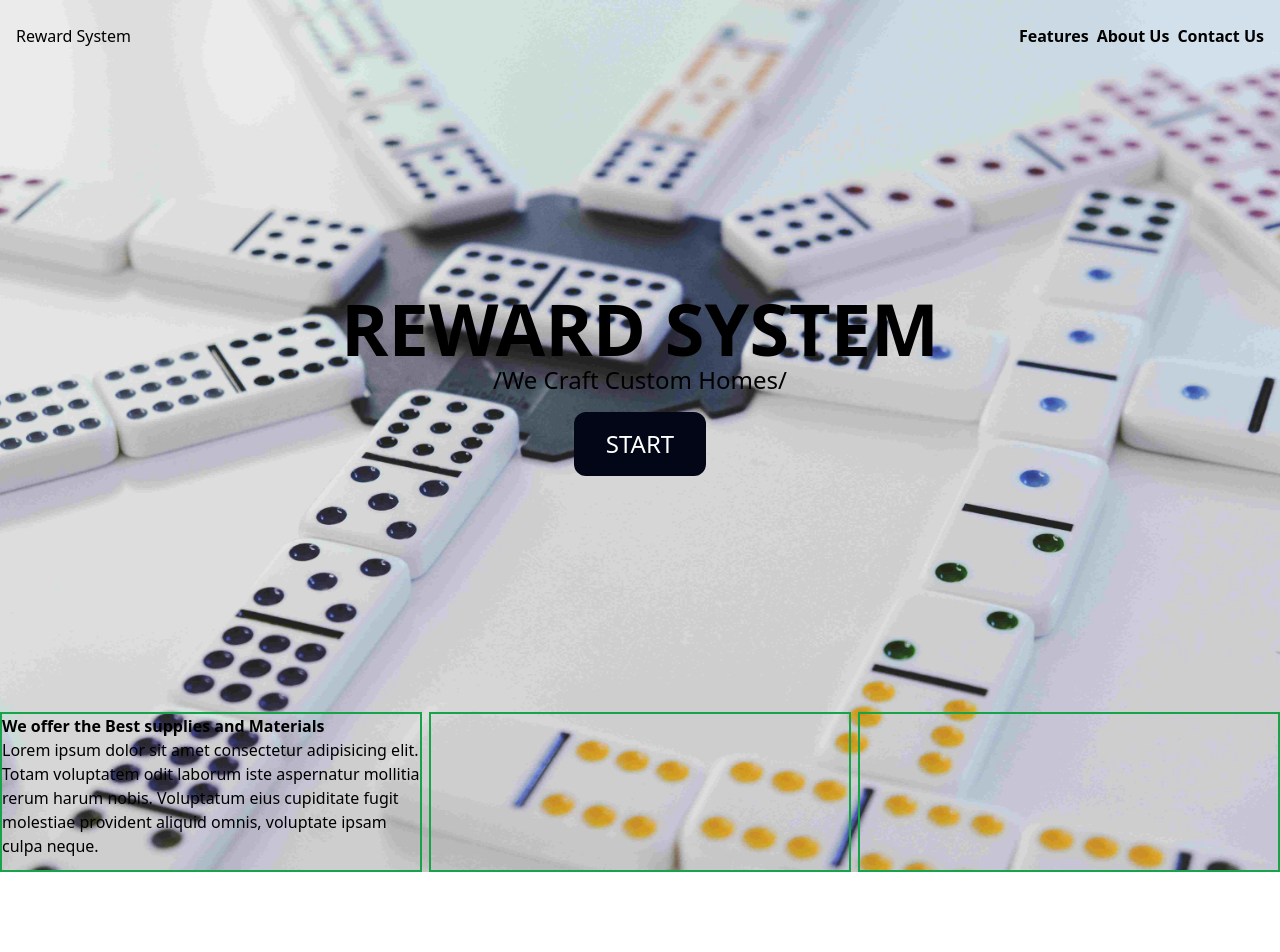
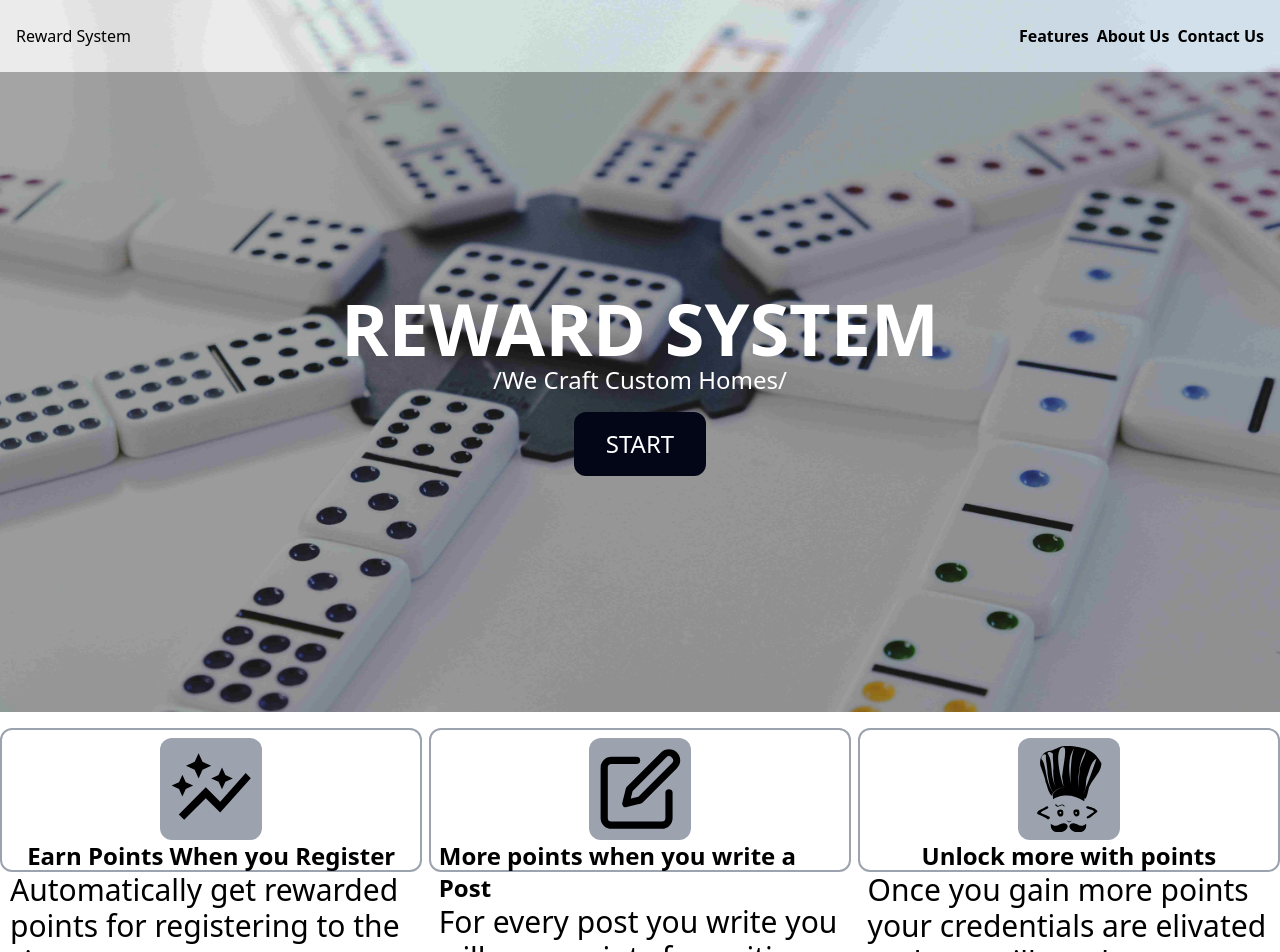
Before and after one commit to Cavein254/rewardsystem, a React (Vite) app in the folder client/: page / in a window 1280 px wide. Shown: the top 952 px of the page. Before the commit the page ends 872 px from the top, so only its background shows below. Built offline with nearby package versions, Linux system fonts and the light colour scheme; no server answers.

Commit message:
Add item data

```diff
--- a/client/src/components/landing/Hero.tsx
+++ b/client/src/components/landing/Hero.tsx
@@ -1,9 +1,22 @@
+import HeroCard from "./HeroCard";
+import { HeroData } from "./HeroData";
+
 const Hero = () => {
+  const allData = HeroData.map((data) => {
+    return (
+      <HeroCard
+        key={data.id}
+        title={data.title}
+        description={data.description}
+        icon={data.icon}
+      />
+    );
+  });
   return (
     <div className="flex flex-col h-[100vh]">
-      <div className="flex w-full flex-col md:flex-row h-[80%] ">
+      <div className="flex w-full  flex-row h-[100%] md:h-[80%] bg-black/30">
         <div className="justify-center flex w-full">
-          <div className="flex flex-col justify-center items-center">
+          <div className="flex flex-col justify-center items-center text-white">
             <h1 className="text-7xl font-bold uppercase text-center">
               Reward System
             </h1>
@@ -17,23 +30,8 @@ const Hero = () => {
         </div>
       </div>
       {/* footer */}
-      <div className="flex w-full justify-between h-[20%]">
-        <div className="border-2 border-green-600 w-[33%]">
-          <div>
-            <h4 className="font-bold">
-              We offer the Best supplies and Materials
-            </h4>
-            <p className="font-thin">
-              Lorem ipsum dolor sit amet consectetur adipisicing elit. Totam
-              voluptatem odit laborum iste aspernatur mollitia rerum harum
-              nobis. Voluptatum eius cupiditate fugit molestiae provident
-              aliquid omnis, voluptate ipsam culpa neque.
-            </p>
-          </div>
-          <div></div>
-        </div>
-        <div className="border-2 border-green-600 w-[33%]"> </div>
-        <div className="border-2 border-green-600 w-[33%]"></div>
+      <div className="flex w-full justify-between h-[20%] flex-col md:flex-row bg-white pt-4">
+        {allData}
       </div>
     </div>
   );
--- /dev/null
+++ b/client/src/components/landing/HeroCard.tsx
@@ -0,0 +1,15 @@
+const HeroCard = ({ title, description, icon }) => {
+  return (
+    <div className="md:w-[33%] border-2 border-gray-400 rounded-xl p-2">
+      <div>
+        <div className="flex flex-col justify-center items-center">
+          {icon}
+          <h4 className="font-bold text-2xl">{title}</h4>
+        </div>
+        <p className="font-thin text-3xl">{description}</p>
+      </div>
+    </div>
+  );
+};
+
+export default HeroCard;
--- /dev/null
+++ b/client/src/components/landing/HeroData.tsx
@@ -0,0 +1,26 @@
+import { MdAutoGraph } from "react-icons/md";
+import { FiEdit } from "react-icons/fi";
+import { SiCodechef } from "react-icons/si";
+export const HeroData = [
+  {
+    id: 1,
+    title: "Earn Points When you Register",
+    description:
+      "Automatically get rewarded points for registering to the site",
+    icon: <MdAutoGraph className="p-2 text-[6.4rem] bg-gray-400 rounded-xl" />,
+  },
+  {
+    id: 2,
+    title: "More points when you write a Post",
+    description:
+      "For every post you write you will earn points for writing. Also you will receive points if someone likes your post and lose points when someone dislikes your post",
+    icon: <FiEdit className="p-2 text-[6.4rem] bg-gray-400 rounded-xl" />,
+  },
+  {
+    id: 3,
+    title: "Unlock more with points",
+    description:
+      "Once you gain more points your credentials are elivated and you will can be an editor or a moderator",
+    icon: <SiCodechef className="p-2 text-[6.4rem] bg-gray-400 rounded-xl" />,
+  },
+];
```
